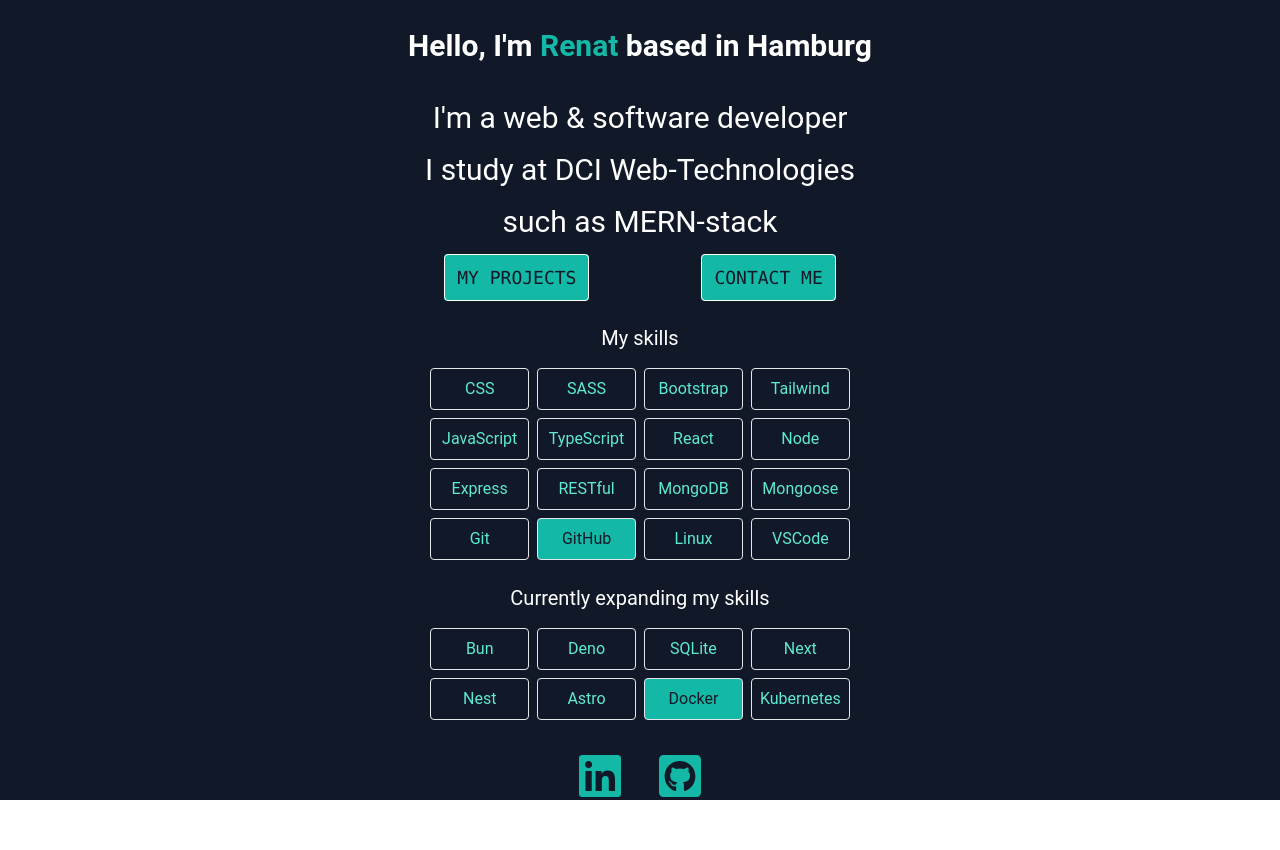
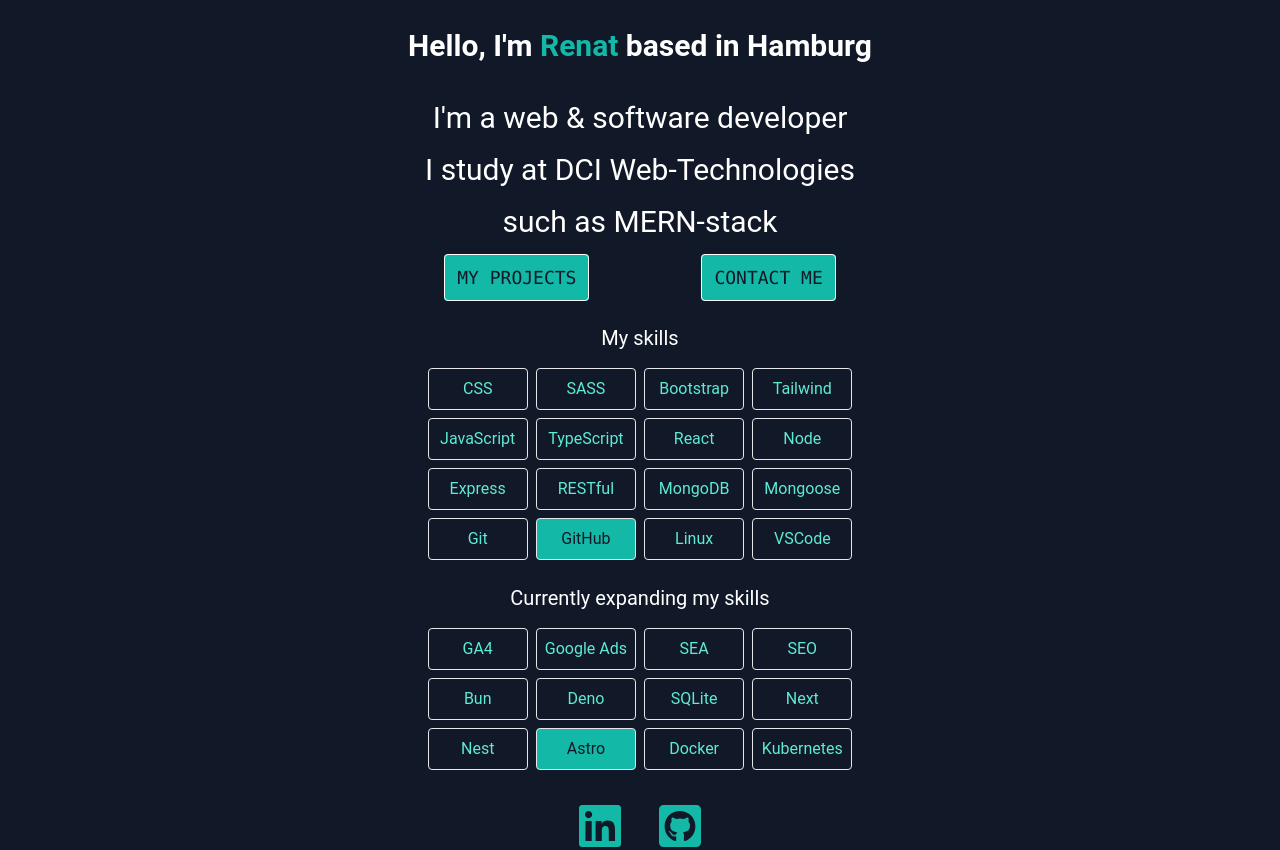
Before and after one commit to Khambazarov/portfolio, a React (Vite) app: page / in a window 1280 px wide. Before the commit the page ends 800 px from the top, so only its background shows below. Built offline with nearby package versions, Linux system fonts and the light colour scheme; no server answers.

Commit message:
add new skills: ga4, google ads, sea, seo

```diff
--- a/src/Home.tsx
+++ b/src/Home.tsx
@@ -23,6 +23,10 @@
 ];
 
 const currentlyExpandingSkills = [
+  "GA4",
+  "Google Ads",
+  "SEA",
+  "SEO",
   "Bun",
   "Deno",
   "SQLite",
```
